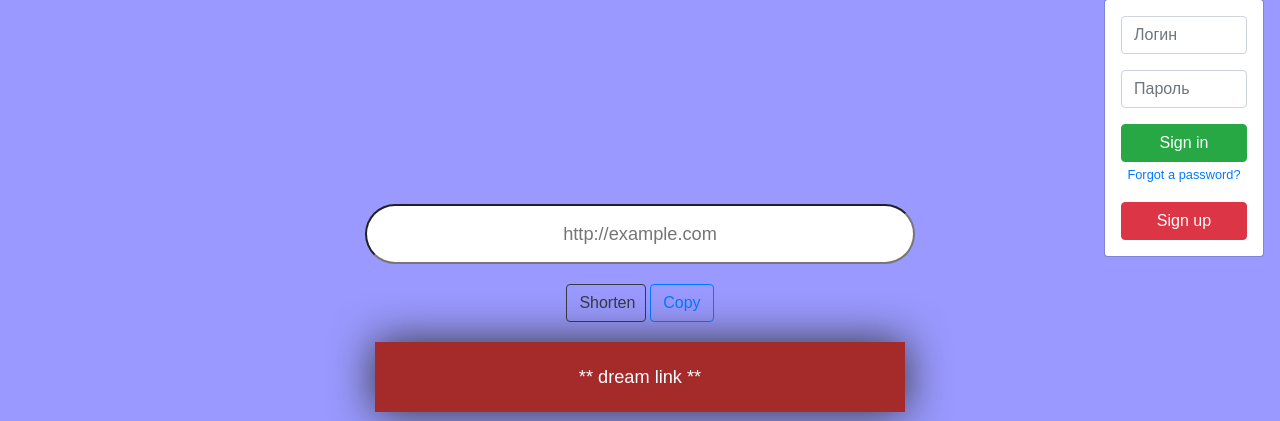
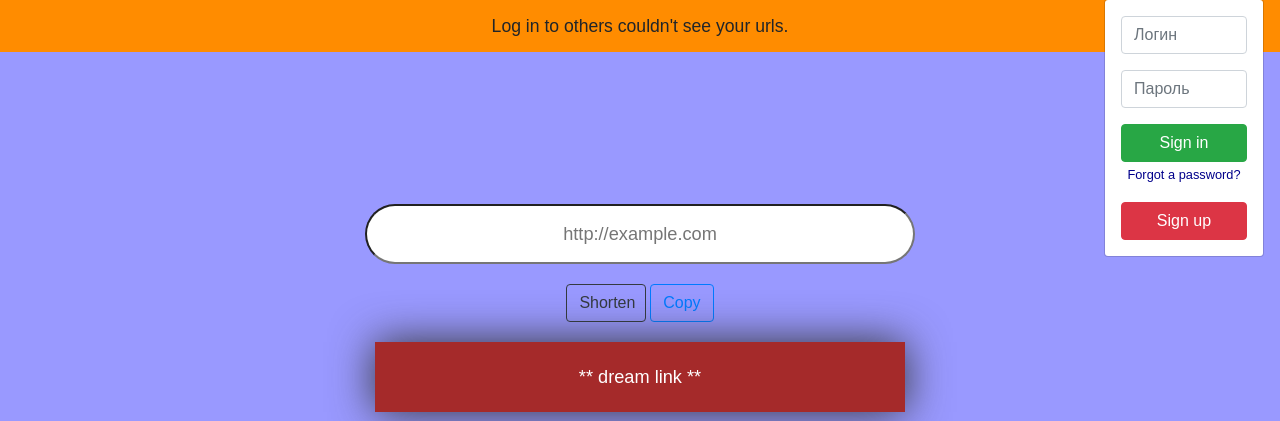
Before and after one commit to muknta/url-shortener, a Django app: page / in a window 1280 px wide, after a click on "Log in". Shown: the part 56-477 px from the top of the page. Run offline with Django 3.2, Linux system fonts and the light colour scheme; some libraries are stand-ins or nearby versions.

Commit message:
add div.login-alert, mod isUrl() in main.js, rm whitenoise in requirements, chngd btns, .gitignore

```diff
--- a/requirements.txt
+++ b/requirements.txt
@@ -13,4 +13,3 @@ pytz==2019.1
 requests==2.21.0
 sqlparse==0.2.4
 urllib3==1.24.2
-whitenoise==4.1.2
--- a/url_shortener/urlapp/static/urlapp/main.css
+++ b/url_shortener/urlapp/static/urlapp/main.css
@@ -8,16 +8,21 @@
 	box-sizing: border-box;
 }
 
+a {
+	color: darkblue;
+}
 a, a:hover {
 	text-decoration: none;
 }
 a:hover {
 	cursor: pointer;
+	color: darkred;
 }
 
 *:focus {
 	outline: none;
 }
+
 
 body {
 	background-color: #9999ff;
@@ -33,6 +38,14 @@ body {
 
 #content-wrap {
     padding-bottom: 3.7rem;
+}
+
+.login-alert {
+    width: 100%;
+    padding: 0.8rem;
+    background-color: darkorange;
+    text-align: center;
+    font-size: 1.1rem;
 }
 
 #url-content {
@@ -101,13 +114,6 @@ body {
     padding-right: 10px;
 }
 
-#footer a {
-	color: darkblue;
-}
-#footer a:hover {
-	color: darkred;
-}
-
 #footer .headline {
 	font-size: 1.05rem;
 }
--- a/url_shortener/urlapp/static/urlapp/main.js
+++ b/url_shortener/urlapp/static/urlapp/main.js
@@ -29,13 +29,12 @@ $(function() {
 function returnSuccess(data, textStatus, jqXHR) {
   if(data.url) {
     $('#result').text(data.url);
-    $('#given-url').val("");
   } else {
-    $('#result').text("Do not submit blank.");
+    $('#result').text("Oops..some_error");
   }
 };
 
-function isUrl(s) {
-  var regexp = /(ftp|http|https):\/\/(\w+:{0,1}\w*@)?(\S+)(:[0-9]+)?(\/|\/([\w#!:.?+=&%@!\-\/]))?/
-  return regexp.test(s);
+function isUrl(value) {
+  var regexp = /^(?:(?:(?:https?|ftp):)?\/\/)(?:\S+(?::\S*)?@)?(?:(?!(?:10|127)(?:\.\d{1,3}){3})(?!(?:169\.254|192\.168)(?:\.\d{1,3}){2})(?!172\.(?:1[6-9]|2\d|3[0-1])(?:\.\d{1,3}){2})(?:[1-9]\d?|1\d\d|2[01]\d|22[0-3])(?:\.(?:1?\d{1,2}|2[0-4]\d|25[0-5])){2}(?:\.(?:[1-9]\d?|1\d\d|2[0-4]\d|25[0-4]))|(?:(?:[a-z\u00a1-\uffff0-9]-*)*[a-z\u00a1-\uffff0-9]+)(?:\.(?:[a-z\u00a1-\uffff0-9]-*)*[a-z\u00a1-\uffff0-9]+)*(?:\.(?:[a-z\u00a1-\uffff]{2,})))(?::\d{2,5})?(?:[/?#]\S*)?$/i;
+  return regexp.test(value);
 };
--- a/url_shortener/urlapp/templates/urlapp/base.html
+++ b/url_shortener/urlapp/templates/urlapp/base.html
@@ -75,10 +75,12 @@
 			</div>
 		</div>
 	{% endif %}
+
         <div id="content">
-                {% block content %}
-                {% endblock content %}
+            {% block content %}
+            {% endblock content %}
         </div>
+
         <div id="footer">
             <div class="headline">Inspired by <a href="https://evo.company/">EVO</a>. Created by heknt.</div>
             <div class="images">
--- a/url_shortener/urlapp/templates/urlapp/index.html
+++ b/url_shortener/urlapp/templates/urlapp/index.html
@@ -5,6 +5,11 @@
 {% endblock title %}
 
 {% block content %}
+{% if not user.is_authenticated %}
+    <div class="login-alert">
+        Log in to others couldn't see your urls.
+    </div>
+{% endif %}
 <div id="url-content">
     <form action="" id="url-form">
     <input id="given-url" name="given-url" type="text" placeholder="http://example.com">
--- a/url_shortener/urlapp/templates/urlapp/surls.html
+++ b/url_shortener/urlapp/templates/urlapp/surls.html
@@ -10,6 +10,11 @@
 {% endblock css-includes %}
 
 {% block content %}
+{% if not user.is_authenticated %}
+    <div class="login-alert">
+        Log in to others couldn't see your urls.
+    </div>
+{% endif %}
 <table>
     <tr>
         <th>number</th>
--- a/url_shortener/users/templates/users/login.html
+++ b/url_shortener/users/templates/users/login.html
@@ -19,7 +19,7 @@
 				{{ form|crispy }}
 			</fieldset>
 			<div class="form-group">
-				<button class="btn" type="submit">Sign in</button>
+				<button class="btn btn-primary" type="submit">Sign in</button>
 				<small class="tex-muted ml-2">
 					<a href="{% url 'password_reset' %}">Forgot a password?</a>
 				</small>
--- a/url_shortener/users/templates/users/register.html
+++ b/url_shortener/users/templates/users/register.html
@@ -19,7 +19,7 @@
 				{{ form|crispy }}
 			</fieldset>
 			<div class="form-group">
-				<button class="btn" type="submit">Sign up</button>
+				<button class="btn btn-primary" type="submit">Sign up</button>
 			</div>
 		</form>
 	</div>
```
Also changed, not shown: 1 other file.
